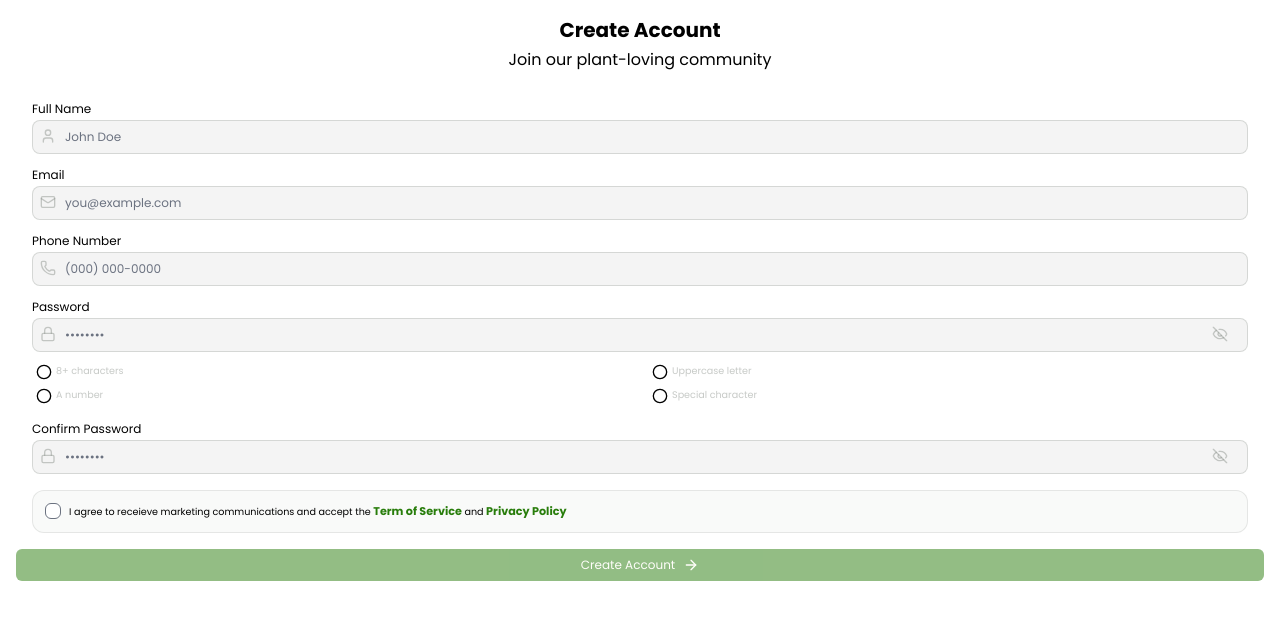
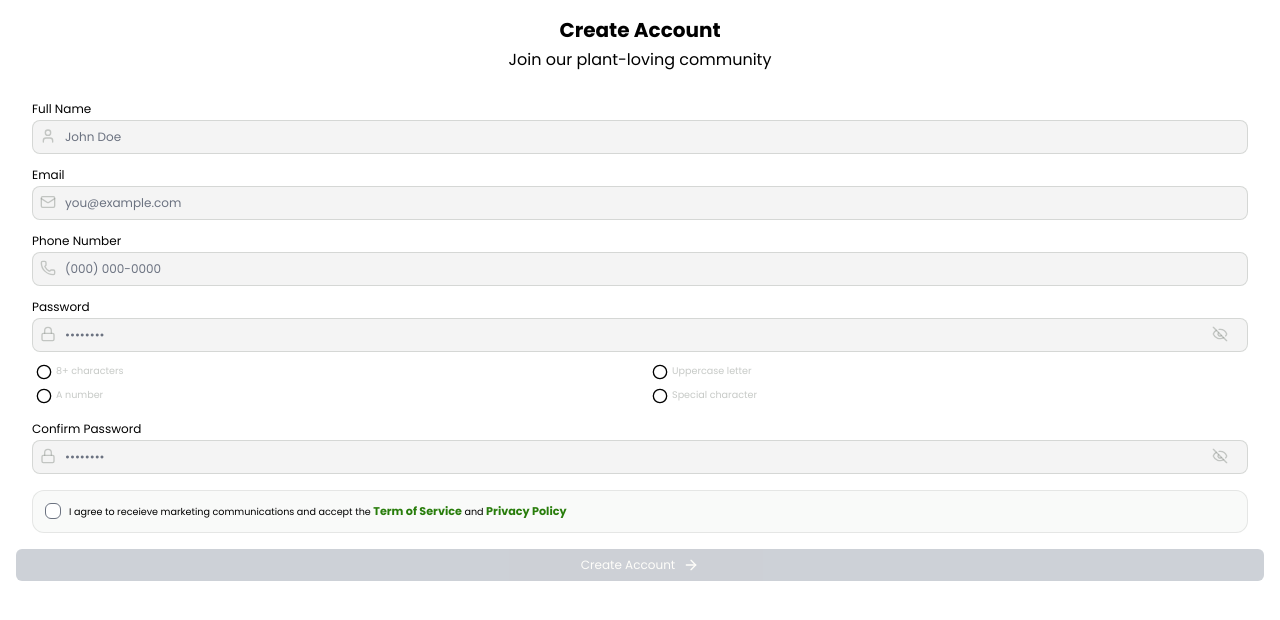
Before and after one commit to YNhuLe/Flower_Love, a React (Vite) app: page /signup in a window 1280 px wide. Shown: the top 620 px of the page. Built offline with nearby package versions, Linux system fonts and the light colour scheme; no server answers.

Commit message:
add create_account button

```diff
--- a/src/common/Button.tsx
+++ b/src/common/Button.tsx
@@ -57,7 +57,7 @@ const styleMap: Record<string, string> = {
   continue_shopping: "text-text-primary border border-1 border-text-muted mb-8 rounded-xl p-2 cursor-pointer w-full my-4 hover:bg-text-inverse",
   place_order: "text-text-inverse bg-icon-amber-600 rounded-md hover:bg-amber-icon-800 p-2 cursor-pointer w-[calc(100%-2rem)] my-8 mx-auto",
   export: "p-2 rounded rounded-md border border-1 mt-4 text-xs",
-  create_account:"p-2 rounded-md text-xs bg-success-500 text-text-inverse w-full group"
+  create_account:"p-2 rounded-md text-xs bg-success-800 text-text-inverse w-full group my-4"
 }
 
 const labelMap: Record<string, string> = {
```
